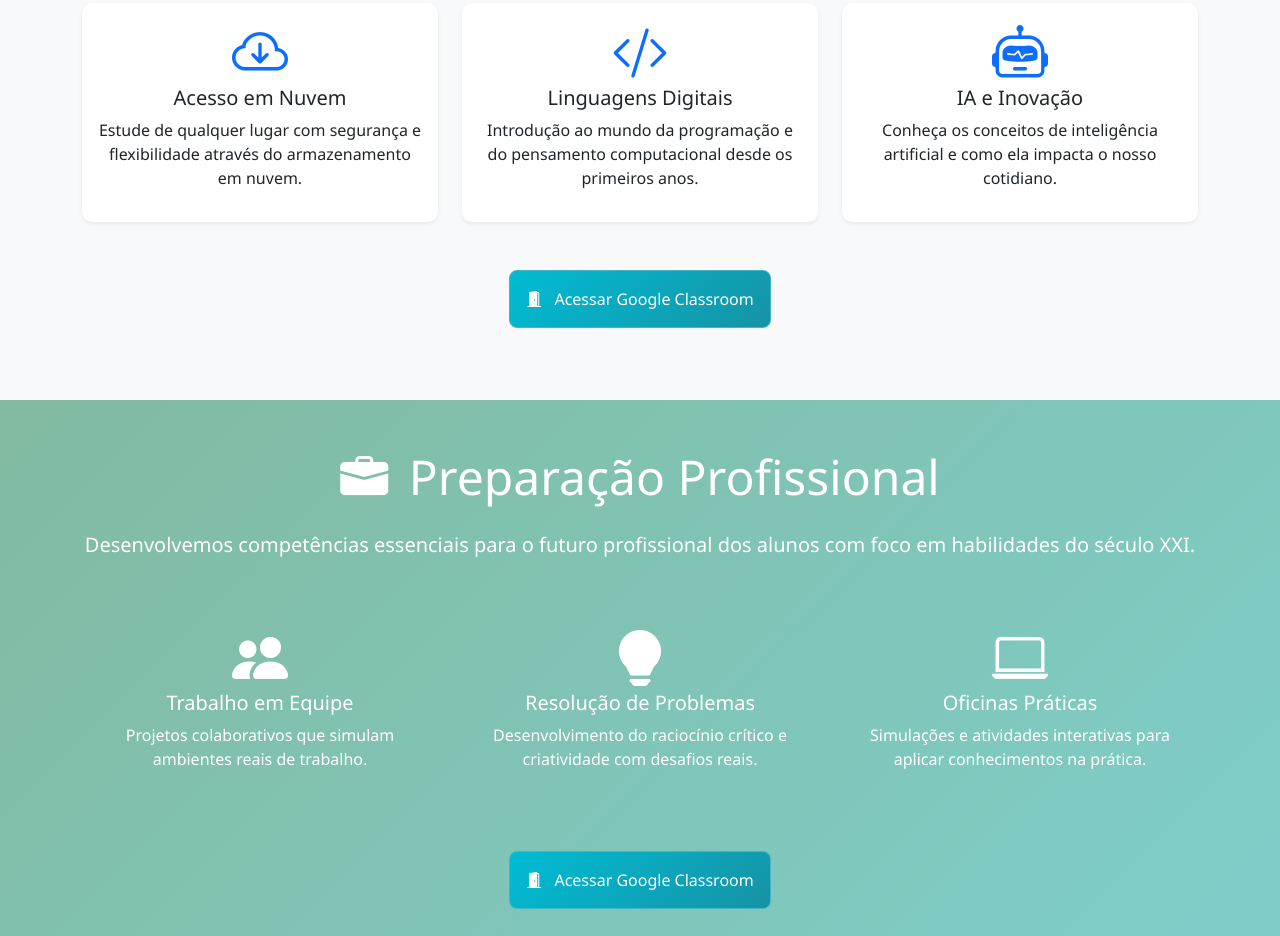
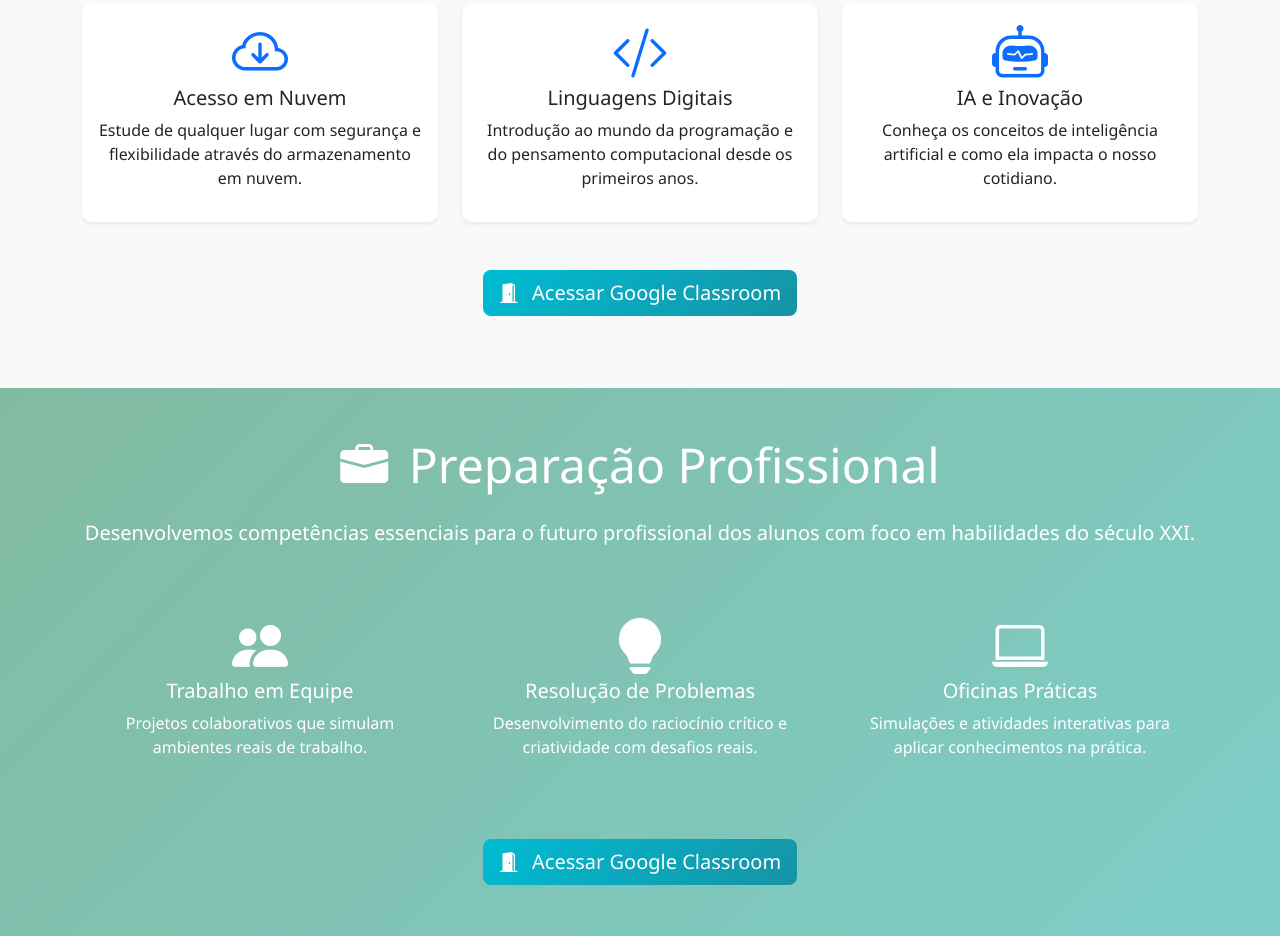
Before and after one commit to franciscomateusrodriguescastro/Projeto-Aplicado-Multiplataforma---Etapa-2, a plain HTML site: page material.html in a window 1280 px wide. Shown: the part 1404-2340 px from the top of the page. Drawn offline with nearby package versions, Linux system fonts and the light colour scheme.

Commit message:
atualização 2.3 material.html

```diff
--- a/material.html
+++ b/material.html
@@ -121,7 +121,7 @@
       </div>
     </div>
     <div class="text-center my-4">
-<a href="https://classroom.google.com/" target="_blank" class="btn btn-primary btn-lg" style="background: linear-gradient(135deg, #00bcd4, #1693a5); color: white;">
+<a href="https://classroom.google.com/" target="_blank" class="btn btn-lg custom-btn-classroom">
   <i class="bi bi-door-open-fill me-2"></i> Acessar Google Classroom
 </a>
 
@@ -168,7 +168,7 @@
       </div>
     </div>
     <div class="text-center my-4">
-  <a href="https://classroom.google.com/" target="_blank" class="btn btn-primary btn-lg" style="background: linear-gradient(135deg, #00bcd4, #1693a5); color: white;">
+      <a href="https://classroom.google.com/" target="_blank" class="btn btn-lg custom-btn-classroom">
   <i class="bi bi-door-open-fill me-2"></i> Acessar Google Classroom
 </a>
 
@@ -216,7 +216,7 @@
     </div>
     <div class="text-center my-4">
   <div class="text-center my-4">
-  <a href="https://classroom.google.com/" target="_blank" class="btn btn-primary btn-lg" style="background: linear-gradient(135deg, #00bcd4, #1693a5); color: white;">
+  <a href="https://classroom.google.com/" target="_blank" class="btn btn-lg custom-btn-classroom">
   <i class="bi bi-door-open-fill me-2"></i> Acessar Google Classroom
 </a>
 
--- a/styles.css
+++ b/styles.css
@@ -323,3 +323,13 @@ nav ul li a:hover {
     transform: translateY(0);
   }
 }
+.custom-btn-classroom {
+    background: linear-gradient(135deg, #00bcd4, #1693a5);
+    color: white;
+    border: none;
+  }
+
+  .custom-btn-classroom:hover {
+    background: #7ececa;
+    color: white;
+  }
```
Lines whose indentation alone changed are shown as unchanged.
